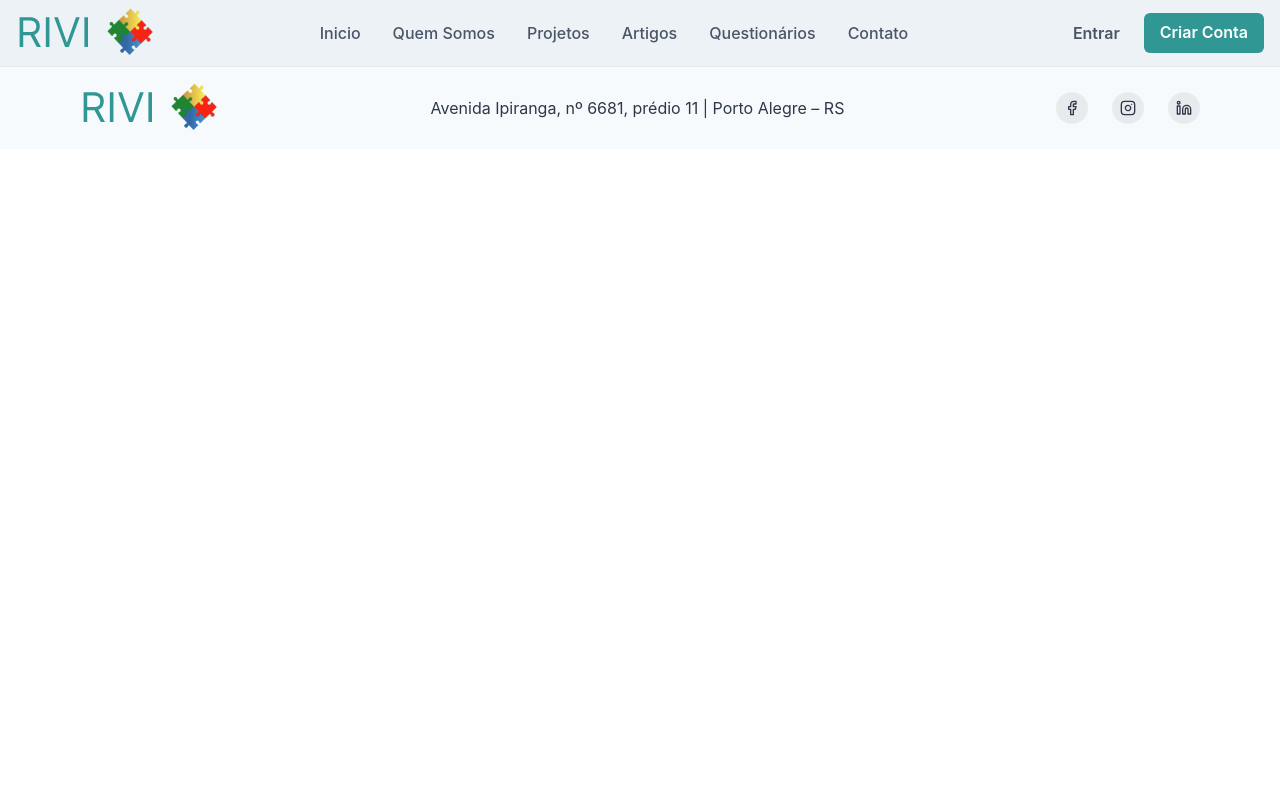
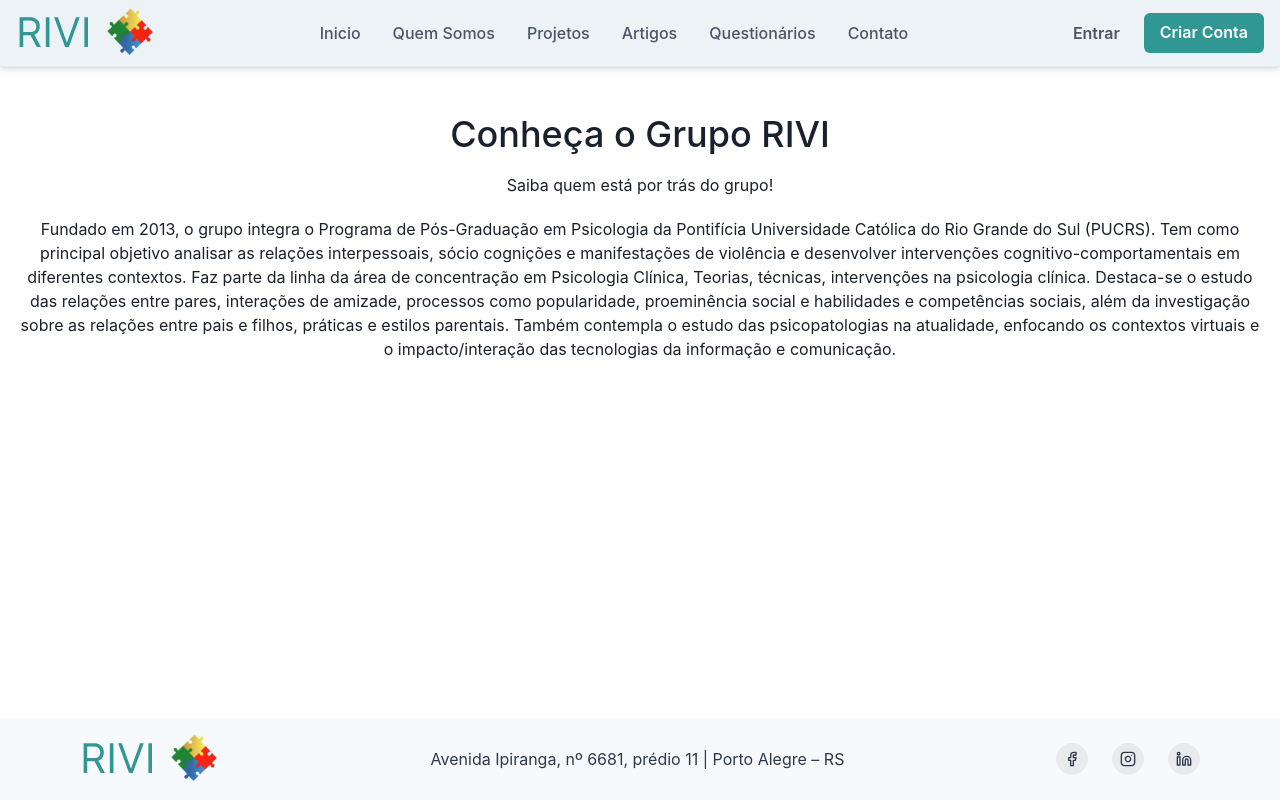
Before and after one commit to ages-rivi/rivi-frontend-js, a Next.js app: page /quem-somos in a window 1280 px wide. Built offline with nearby package versions, Linux system fonts and the light colour scheme.

Commit message:
feat: adicionado molecula SocialStack, molecula PesquisadorCard, organismo PesquisadorCardCarrossel e page quem-somos

```diff
--- a/src/components/@core/ui/molecules/index.ts
+++ b/src/components/@core/ui/molecules/index.ts
@@ -1,5 +1,7 @@
 import FilterArticles from './containers/FilterArticles';
 import TagStack from './containers/TagStack';
 import ArticleCard from './views/Cards/ArticleCard';
+import PesquisadorCard from './views/Cards/PesquisadorCard';
+import SocialStack from './views/SocialStack';
 
-export { ArticleCard, FilterArticles, TagStack };
+export { ArticleCard, PesquisadorCard, FilterArticles, TagStack, SocialStack };
--- a/src/components/@core/ui/molecules/views/Cards/PesquisadorCard/index.tsx
+++ b/src/components/@core/ui/molecules/views/Cards/PesquisadorCard/index.tsx
@@ -1,52 +1,65 @@
 // Copiada da Molécula ArticleCard
 // TO DO: Trazer informações do arquivo do MemberCard legado
 
-import { Box, Button, Flex, Text } from '@chakra-ui/react';
-import { useRouter } from 'next/router';
-import limit from '../../../../../../../utils/limit';
+import { Avatar, Box, Flex, Text } from '@chakra-ui/react';
+import SocialStack from '../../SocialStack';
+import TagStack from '../../TagStack';
 
-interface ArticleCardProps {
-  title: string;
-  category: string;
-  description: string;
-  href: string;
+interface Social {
+  facebook: string;
+  instagram: string;
+  linkedin: string;
 }
 
-export default function ArticleCard({
-  title,
-  category,
-  description,
-  href,
-}: ArticleCardProps) {
-  const router = useRouter();
+interface PesquisadorCardProps {
+  nome: string;
+  descricao: string;
+  tags: string[];
+  social: Social;
+  colors: (index: number) => string;
+}
 
-  const navigateToLink = () => {
-    router.push(href);
-  };
-
+export default function PesquisadorCard({
+  nome,
+  descricao,
+  tags,
+  social,
+  colors,
+}: PesquisadorCardProps) {
   return (
-    <Flex gap={{ base: 2, md: '6' }} direction={{ base: 'column', md: 'row' }}>
-      <Box w={{ base: 'full', md: '40' }} h="40" bgColor="teal.500" />
-      <Flex direction="column" justify="space-between" p="1">
-        <Flex direction="column" maxW="300px" w="full">
-          <Flex direction="column">
-            <Text fontSize="xl" fontWeight="semibold">
-              {limit(title, 25)}
-            </Text>
-            <Text fontWeight="medium" color="gray.500">
-              {category}
-            </Text>
-          </Flex>
-          <Text mt="2" mb={{ base: 2, md: 0 }}>
-            {limit(description, 60)}
+    <Box
+      borderBottom={1}
+      p="5"
+      w="full"
+      maxW="400px"
+      minW={{ base: 'full', sm: '350px' }}
+      borderStyle="solid"
+      borderColor="gray.100"
+      borderRadius="20"
+      shadow="xl"
+      bg="gray.100"
+      mx="auto"
+    >
+      <Flex
+        color="gray.700"
+        direction="column"
+        py="7"
+        justify="space-between"
+        align="center"
+        h="full"
+      >
+        <Flex direction="column" align="center">
+          <Avatar name="Dan Abrahmov" src="https://bit.ly/dan-abramov" />
+          <Text fontWeight="bold" py="4">
+            {nome}
           </Text>
+          <Text pb="6">{descricao}</Text>
         </Flex>
-        <Flex>
-          <Button variant="link" colorScheme="teal" onClick={navigateToLink}>
-            VER MAIS
-          </Button>
+        <Flex w="full" direction="column" align="center">
+          <TagStack tags={tags} colors={colors} />
+          <SocialStack social={social} />
         </Flex>
       </Flex>
-    </Flex>
+    </Box>
   );
 }
--- /dev/null
+++ b/src/components/@core/ui/molecules/views/SocialStack/index.tsx
@@ -0,0 +1,33 @@
+import { Box, Stack } from '@chakra-ui/react';
+import { FiLinkedin } from 'react-icons/fi';
+import { SocialButton } from '../../../atoms';
+
+export interface Social {
+  facebook: string;
+  instagram: string;
+  linkedin: string;
+}
+
+interface SocialStackProps {
+  social: Social;
+}
+
+export default function SocialStack({ social }: SocialStackProps): JSX.Element {
+  if (!social) {
+    return <Box />;
+  }
+
+  return (
+    <Stack direction="row" gap="12">
+      <SocialButton label="Facebook" href={social.facebook}>
+        <FiLinkedin />
+      </SocialButton>
+      <SocialButton label="Instagram" href={social.instagram}>
+        <FiLinkedin />
+      </SocialButton>
+      <SocialButton label="Linkedin" href={social.linkedin}>
+        <FiLinkedin />
+      </SocialButton>
+    </Stack>
+  );
+}
--- a/src/components/@core/ui/organisms/index.ts
+++ b/src/components/@core/ui/organisms/index.ts
@@ -1,5 +1,6 @@
 import ArticleGrid from './containers/ArticleGrid';
 import Footer from './containers/Footer';
 import Header from './containers/Header';
+import PesquisadorCardCarrossel from './views/PesquisadorCardCarrossel';
 
-export { ArticleGrid, Footer, Header };
+export { ArticleGrid, Footer, Header, PesquisadorCardCarrossel };
--- /dev/null
+++ b/src/components/@core/ui/organisms/views/PesquisadorCardCarrossel/index.tsx
@@ -0,0 +1,58 @@
+// TO DO: Adicionar nova propriedade DOI no Grid
+
+import { Box, Flex, Text } from '@chakra-ui/react';
+import PesquisadorCard from '../../../molecules/views/Cards/PesquisadorCard';
+
+interface Social {
+  facebook: string;
+  instagram: string;
+  linkedin: string;
+}
+
+interface Pesquisador {
+  nome: string;
+  descricao: string;
+  tags: string[];
+  social: Social;
+  colors: (index: number) => string;
+}
+
+interface PesquisadorCardCarrosselProps {
+  pesquisadores: Pesquisador[];
+  titulo: string;
+}
+
+export default function PesquisadorCardCarrossel({
+  pesquisadores,
+  titulo,
+}: PesquisadorCardCarrosselProps): JSX.Element {
+  if (!pesquisadores) {
+    return <Box />;
+  }
+  return (
+    <Flex direction="column" w="full" maxW="1330px" align="center" mb="5">
+      <Text fontSize="4xl" textAlign="center" fontWeight="bold" mt="5">
+        {titulo}
+      </Text>
+      <Flex
+        gap="5"
+        direction={{ base: 'column', lg: 'row' }}
+        maxW="full"
+        overflow="auto"
+        py="8"
+      >
+        {pesquisadores.map((pesquisador) => {
+          return (
+            <PesquisadorCard
+              nome={pesquisador.nome}
+              descricao={pesquisador.descricao}
+              tags={pesquisador.tags}
+              social={pesquisador.social}
+              colors={pesquisador.colors}
+            />
+          );
+        })}
+      </Flex>
+    </Flex>
+  );
+}
--- a/src/components/pages/site/quem-somos/index.tsx
+++ b/src/components/pages/site/quem-somos/index.tsx
@@ -1,5 +1,75 @@
+import { Flex, Text } from '@chakra-ui/react';
+import PesquisadorCardCarrossel from 'src/components/@core/ui/organisms/views/PesquisadorCardCarrossel';
 import SiteTemplate from '../../../templates/site';
 
-export default function QuemSomos() {
-  return <SiteTemplate>{/* ARTIGOS */}</SiteTemplate>;
+interface Social {
+  facebook: string;
+  instagram: string;
+  linkedin: string;
 }
+
+interface Pesquisador {
+  nome: string;
+  descricao: string;
+  tags: string[];
+  social: Social;
+  tipo: string;
+  colors: (index: number) => string;
+}
+
+interface QuemSomosProps {
+  colaboradores: Pesquisador[];
+  pesquisadores: Pesquisador[];
+}
+
+export default function QuemSomos({
+  colaboradores,
+  pesquisadores,
+}: QuemSomosProps): JSX.Element {
+  return (
+    <SiteTemplate>
+      <Flex direction="column" p="5" align="center" w="full">
+        <Flex
+          direction="column"
+          maxW="1330px"
+          w="full"
+          mx="auto"
+          mt="5"
+          gap="3"
+          mb="9"
+        >
+          <Text textAlign="center" fontWeight="medium" fontSize="4xl">
+            Conheça o Grupo RIVI
+          </Text>
+          <Text textAlign="center" mb="2">
+            Saiba quem está por trás do grupo!
+          </Text>
+          <Text textAlign="center">
+            Fundado em 2013, o grupo integra o Programa de Pós-Graduação em
+            Psicologia da Pontifícia Universidade Católica do Rio Grande do Sul
+            (PUCRS). Tem como principal objetivo analisar as relações
+            interpessoais, sócio cognições e manifestações de violência e
+            desenvolver intervenções cognitivo-comportamentais em diferentes
+            contextos. Faz parte da linha da área de concentração em Psicologia
+            Clínica, Teorias, técnicas, intervenções na psicologia clínica.
+            Destaca-se o estudo das relações entre pares, interações de amizade,
+            processos como popularidade, proeminência social e habilidades e
+            competências sociais, além da investigação sobre as relações entre
+            pais e filhos, práticas e estilos parentais. Também contempla o
+            estudo das psicopatologias na atualidade, enfocando os contextos
+            virtuais e o impacto/interação das tecnologias da informação e
+            comunicação.
+          </Text>
+        </Flex>
+        <PesquisadorCardCarrossel
+          pesquisadores={colaboradores}
+          titulo="Grupo de Pesquisa"
+        />
+        <PesquisadorCardCarrossel
+          pesquisadores={pesquisadores}
+          titulo="Colaboradores"
+        />
+      </Flex>
+    </SiteTemplate>
+  );
+}
```
Also changed, not shown: 1 other file (tests, documents, lock files or other folders).
